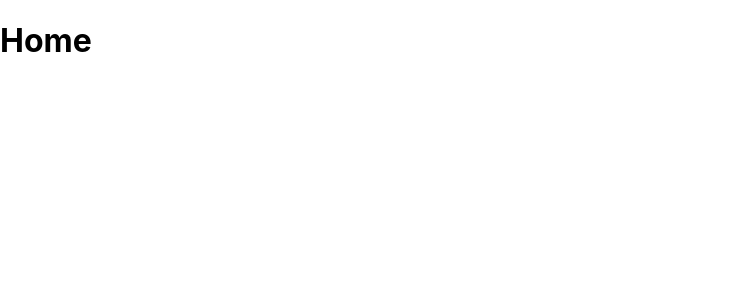
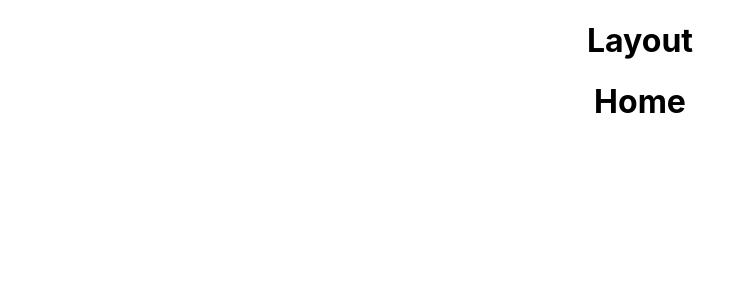
Before and after one commit to KaylaKremer/kaylakremer.github.io, a React (Create React App) app: page /#/ in a window 1280 px wide. Shown: the top 300 px of the page, without its empty margins (0-754 px from the left). Built offline with nearby package versions, Linux system fonts and the light colour scheme.

Commit message:
Set up absolute path imports and adjust ESlint rules for imports; Convert SCSS files into SCSS modules

```diff
--- /dev/null
+++ b/jsconfig.json
@@ -0,0 +1,6 @@
+{
+  "compilerOptions": {
+    "baseUrl": "src"
+  },
+  "include": ["src"]
+}
--- a/src/App.js
+++ b/src/App.js
@@ -1,13 +1,15 @@
 import React from 'react';
 import { Route, Switch, withRouter, Redirect } from 'react-router-dom';
-import About from './pages/About';
-import Projects from './pages/Projects';
-import Contact from './pages/Contact';
-import Home from './pages/Home';
+import Layout from 'components/Layout/Layout';
+import About from 'pages/About';
+import Projects from 'pages/Projects';
+import Contact from 'pages/Contact';
+import Home from 'pages/Home';
 
 const App = () => {
   return (
     <div className="app">
+      <Layout>
         <Switch>
           <Route path="/about" exact component={About} />
           <Route path="/projects" exact component={Projects} />
@@ -15,6 +17,7 @@ const App = () => {
           <Route path="/" exact component={Home} />
           <Redirect to="/" />
         </Switch>
+      </Layout>
     </div>
   );
 };
--- a/src/components/Layout/Layout.js
+++ b/src/components/Layout/Layout.js
@@ -1,9 +1,13 @@
 import React from 'react';
+import styles from './layout.module.scss';
 
 const Layout = ({ children }) => {
   return (
-    <div className="layout">
-      <main>{children}</main>
+    <div className={styles.layout}>
+      <main>
+        <h1>Layout</h1>
+        {children}
+      </main>
     </div>
   );
 };
--- /dev/null
+++ b/src/components/Layout/layout.module.scss
@@ -0,0 +1,3 @@
+.layout {
+   text-align: center;
+}
--- a/src/index.js
+++ b/src/index.js
@@ -5,9 +5,9 @@ import { Provider } from 'react-redux';
 import { createStore, applyMiddleware, combineReducers } from 'redux';
 import { composeWithDevTools } from 'redux-devtools-extension';
 import thunk from 'redux-thunk';
-import App from './App';
-import contactReducer from './store/reducers/contact';
-import './index.css';
+import App from 'App';
+import contactReducer from 'store/reducers/contact';
+import styles from './index.module.scss';
 
 const reducer = combineReducers({
   contact: contactReducer
--- a/src/pages/Contact.js
+++ b/src/pages/Contact.js
@@ -1,6 +1,5 @@
 import React from 'react';
 import { connect } from 'react-redux';
-import * as actions from '../store/actions/index';
 
 const Contact = ({ loading }) => {
   return (
```
Also changed, not shown: src/components/Menu.js (deleted), src/components/Menu/Menu.js (added), src/components/Menu/menu.module.scss (added), src/components/Menu/menu.scss (deleted), src/index.module.scss (renamed from src/index.css), 1 other file (tests, documents, lock files or other folders). Lines whose indentation alone changed are shown as unchanged.
